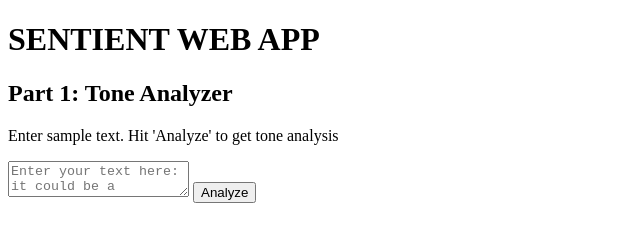
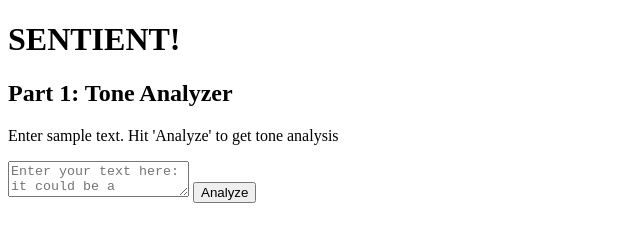
Before and after one commit to SiaSyPeng/CS89-infossato, a website: page public/index.html in a window 1280 px wide. Shown: the whole page, without its empty margins (0-640 px from the left). Drawn offline with nearby package versions, Linux system fonts and the light colour scheme.

Commit message:
not much

```diff
--- a/public/index.html
+++ b/public/index.html
@@ -8,7 +8,7 @@
 
 <body>
 
-<h1>SENTIENT WEB APP</h1>
+<h1>SENTIENT! </h1>
     <h2>Part 1: Tone Analyzer</h2>
 <p>
 Enter sample text. Hit 'Analyze' to get tone analysis
```
